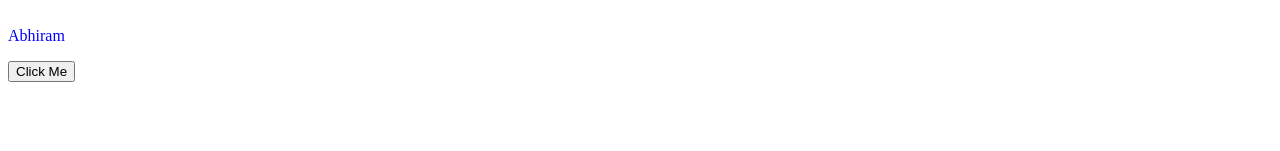
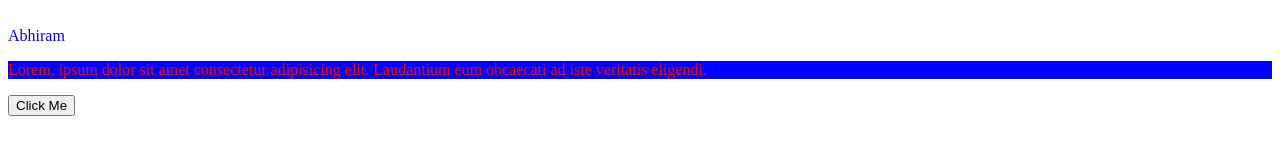
Before and after one commit to abhibs/MERN-React, a React (Vite) app in the folder proj6/: page / in a window 1280 px wide. Shown: the part 513-664 px from the top of the page. Built offline with nearby package versions, Linux system fonts and the light colour scheme.

Commit message:
inline css

```diff
--- a/proj6/src/App.jsx
+++ b/proj6/src/App.jsx
@@ -11,6 +11,10 @@ const App = () => {
         {new Date().getHours()}:{new Date().getMinutes()}
       </h1>
       <p className='abhiram'>Abhiram</p>
+      <p style={{ color: 'red', background: 'blue' }}>
+        Lorem, ipsum dolor sit amet consectetur adipisicing elit. Laudantium eum
+        obcaecati ad iste veritatis eligendi.
+      </p>
       <button onClick={() => alert('Hello Abhiram!')}>Click Me</button>
     </div>
   )
```
